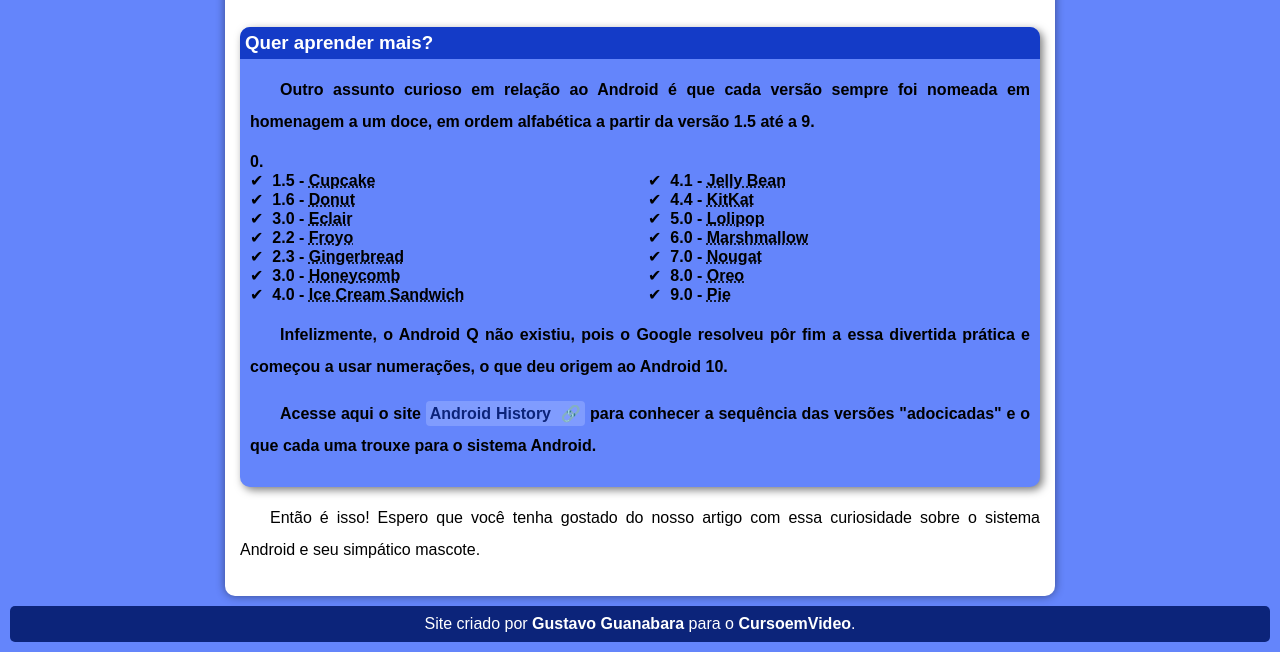
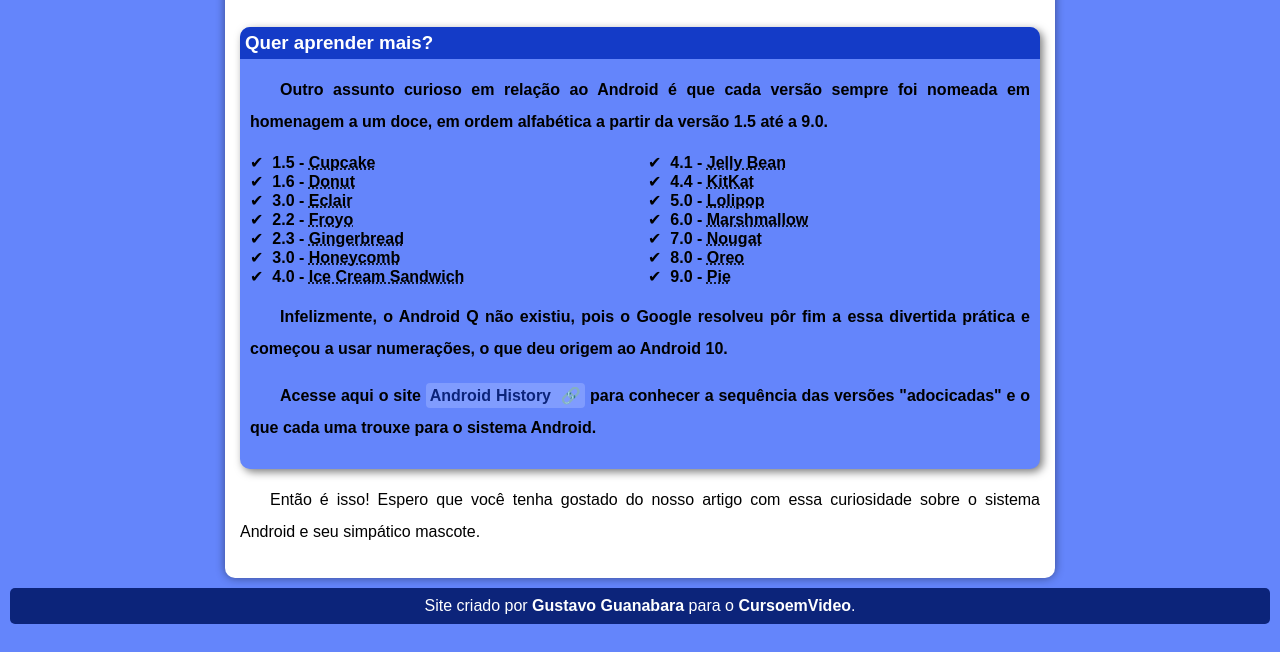
Before and after one commit to Ecliton/projeto-android, a plain HTML site: page index.html in a window 1280 px wide. Shown: the part 2263-2915 px from the top of the page. Drawn offline with Linux system fonts and the light colour scheme.

Commit message:
alteração no texto

```diff
--- a/index.html
+++ b/index.html
@@ -57,7 +57,7 @@
 
             <aside>
              <h3>Quer aprender mais?</h3>
-                <p>Outro assunto curioso em relação ao Android é que cada versão sempre foi nomeada em homenagem a um doce, em ordem alfabética a partir da versão 1.5 até a 9.</p>0.
+                <p>Outro assunto curioso em relação ao Android é que cada versão sempre foi nomeada em homenagem a um doce, em ordem alfabética a partir da versão 1.5 até a 9.0.</p>
                 <ul>
                     <li>1.5 - <abbr title="bolo de copo">Cupcake</abbr></li>
                     <li>1.6 - <abbr title="rosquinha">Donut</abbr></li>
```
